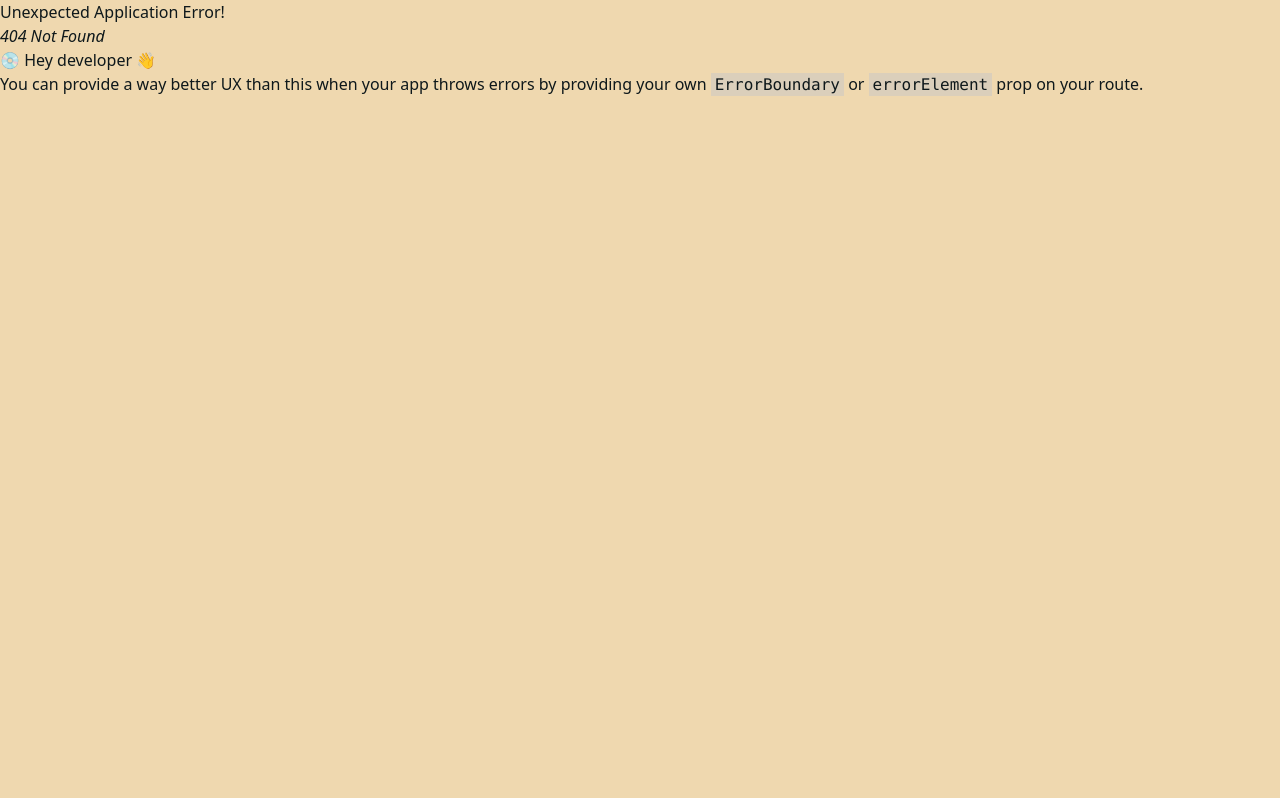
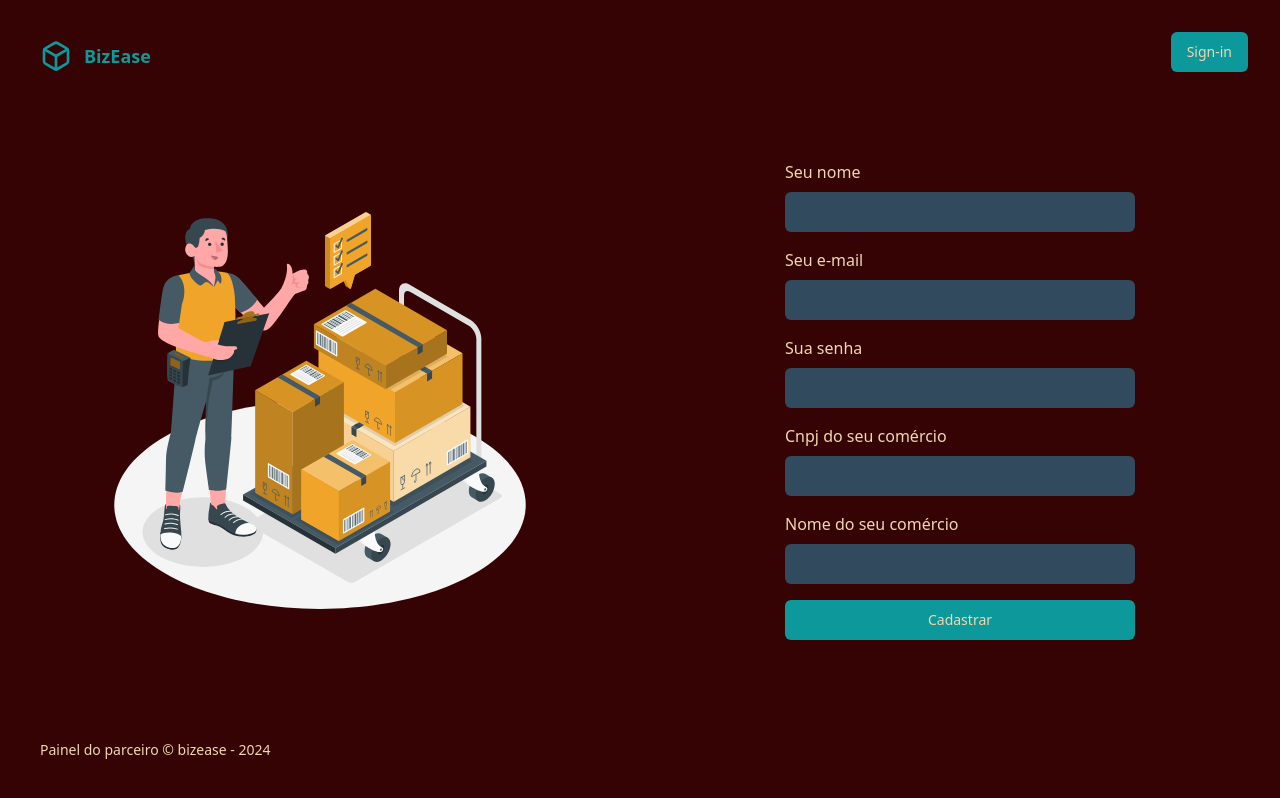
Before and after one commit to Urias01/bizease-ui, a React (Vite) app: page /sign-up in a window 1280 px wide. Before the commit this address had no page. Built offline with nearby package versions, Linux system fonts and the light colour scheme.

Commit message:
chore: Add registration page

```diff
--- a/src/app.tsx
+++ b/src/app.tsx
@@ -7,7 +7,7 @@ import { router } from './routes';
 export function App() {
   return (
     <HelmetProvider>
-      <ThemeProvider defaultTheme="light" storageKey="bizease-theme">
+      <ThemeProvider defaultTheme="dark" storageKey="bizease-theme">
         <Helmet titleTemplate="%s | bizease" />
         <Toaster richColors />
         <RouterProvider router={router} />
--- a/src/index.css
+++ b/src/index.css
@@ -5,87 +5,88 @@
 @layer base {
   :root {
     /* Cores de fundo e texto */
-    --background: 39, 66%, 81%; /* Pale Cream */
-    --foreground: 194, 33%, 8%; /* Very Dark Blue */
+    --background: 0, 0%, 88%; /* Light Gray (Baseado no #E0E0E0) */
+    --foreground: 0, 90%, 11%; /* Very Dark Red (Baseado no #0c1618) */
 
     /* Cores de cartões e popovers */
-    --card:  39, 66%, 81%; /* Pale Cream */
-    --card-foreground: 194, 33%, 8%; /* Very Dark Blue */
-    --popover: 39, 66%, 81%; /* Pale Cream */
-    --popover-foreground: 194, 33%, 8%; /* Very Dark Blue */
+    --card: 0, 0%, 88%; /* Light Gray (Baseado no #E0E0E0) */
+    --card-foreground: 0, 90%, 11%; /* Very Dark Red (Baseado no #0c1618) */
+    --popover: 0, 0%, 88%; /* Light Gray (Baseado no #E0E0E0) */
+    --popover-foreground: 0, 90%, 11%; /* Very Dark Red (Baseado no #0c1618) */
 
     /* Cores primárias e secundárias */
-    --primary: 181, 84%, 33%; /* Teal */
-    --primary-foreground: 39, 66%, 81%; /* Pale Cream */
-    --secondary: 182, 72%, 27%; /* Dark Teal */
-    --secondary-foreground: 39, 66%, 81%; /* Pale Cream */
+    --primary: 36, 82%, 58%; /* Orange (Baseado no #F0a429) */
+    --primary-foreground: 0, 90%, 11%; /* Very Dark Red (Baseado no #0c1618) */
+    --secondary: 39, 66%, 81%; /* Pale Cream (Baseado no #f2D5a6) */
+    --secondary-foreground: 0, 90%, 11%; /* Very Dark Red (Baseado no #0c1618) */
 
     /* Cores de elementos desativados e acentuados */
-    --muted: 182, 72%, 27%; /* Dark Teal */
-    --muted-foreground: 0, 0%, 4%; /* Almost Black */
-    --accent: 182, 72%, 27%; /* Dark Teal */
-    --accent-foreground: 39, 66%, 81%; /* Pale Cream */
+    --muted: 39, 66%, 81%; /* Pale Cream (Baseado no #f2D5a6) */
+    --muted-foreground: 0, 90%, 11%; /* Very Dark Red (Baseado no #0c1618) */
+    --accent: 36, 82%, 58%; /* Orange (Baseado no #F0a429) */
+    --accent-foreground: 0, 90%, 11%; /* Very Dark Red (Baseado no #0c1618) */
 
     /* Cores de erro e bordas */
-    --destructive: 0, 0%, 4%; /* Almost Black */
-    --destructive-foreground: 39, 66%, 81%; /* Pale Cream */
-    --border: 182, 72%, 27%; /* Dark Teal */
+    --destructive: 0, 90%, 11%; /* Very Dark Red (Baseado no #0c1618) */
+    --destructive-foreground: 39, 66%, 81%; /* Pale Cream (Baseado no #f2D5a6) */
+    --border: 39, 66%, 81%; /* Pale Cream (Baseado no #f2D5a6) */
 
     /* Cores de entrada e anéis de foco */
-    --input: 182, 72%, 27%; /* Dark Teal */
-    --ring: 181, 84%, 33%; /* Teal */
+    --input: 39, 66%, 81%; /* Pale Cream (Baseado no #f2D5a6) */
+    --ring: 36, 82%, 58%; /* Orange (Baseado no #F0a429) */
 
     /* Raio da borda */
     --radius: 0.5rem;
 
-    /* Cores de gráficos (mantido como padrão, ajustar se necessário) */
-    --chart-1: 181, 84%, 33%; /* Teal */
-    --chart-2: 182, 72%, 27%; /* Dark Teal */
-    --chart-3: 194, 33%, 8%; /* Very Dark Blue */
-    --chart-4: 39, 66%, 81%; /* Pale Cream */
-    --chart-5: 0, 0%, 4%;/* Almost Black */
+    /* Cores de gráficos */
+    --chart-1: 36, 82%, 58%; /* Orange (Baseado no #F0a429) */
+    --chart-2: 39, 66%, 81%; /* Pale Cream (Baseado no #f2D5a6) */
+    --chart-3: 0, 90%, 11%; /* Very Dark Red (Baseado no #0c1618) */
+    --chart-4: 0, 0%, 88%; /* Light Gray (Baseado no #E0E0E0) */
+    --chart-5: 0, 0%, 4%; /* Almost Black (Padrão) */
   }
 
   .dark {
     /* Cores de fundo e texto no modo escuro */
-    --background: 194, 33%, 8%; /* Very Dark Blue */
-    --foreground: 39, 66%, 81%; /* Pale Cream */
+    --background: 0, 90%, 11%; /* Very Dark Red (Baseado no #0c1618) */
+    --foreground: 39, 66%, 81%; /* Pale Cream (Baseado no #f2D5a6) */
 
     /* Cores de cartões e popovers no modo escuro */
-    --card: 194, 33%, 8%; /* Very Dark Blue */
-    --card-foreground: 39, 66%, 81%; /* Pale Cream */
-    --popover: 194, 33%, 8%; /* Very Dark Blue */
-    --popover-foreground: 39, 66%, 81%; /* Pale Cream */
+    --card: 0, 90%, 11%; /* Very Dark Red (Baseado no #0c1618) */
+    --card-foreground: 39, 66%, 81%; /* Pale Cream (Baseado no #f2D5a6) */
+    --popover: 0, 90%, 11%; /* Very Dark Red (Baseado no #0c1618) */
+    --popover-foreground: 39, 66%, 81%; /* Pale Cream (Baseado no #f2D5a6) */
 
     /* Cores primárias e secundárias no modo escuro */
-    --primary: 39, 66%, 81%; /* Pale Cream */
-    --primary-foreground: 194, 33%, 8%; /* Very Dark Blue */
-    --secondary: 181, 84%, 33%; /* Teal */
-    --secondary-foreground: 39, 66%, 81%; /* Pale Cream */
+    --primary: 181, 84%, 33%; /* Teal (Baseado no #127475) */
+    --primary-foreground: 39, 66%, 81%; /* Pale Cream (Baseado no #f2D5a6) */
+    --secondary: 207, 31%, 28%; /* Dark Grayish Blue (Baseado no #244248) */
+    --secondary-foreground: 39, 66%, 81%; /* Pale Cream (Baseado no #f2D5a6) */
 
     /* Cores de elementos desativados e acentuados no modo escuro */
-    --muted: 181, 84%, 33%; /* Teal */
-    --muted-foreground: 0, 0%, 4%; /* Almost Black */
-    --accent: 181, 84%, 33%; /* Teal */
-    --accent-foreground: 39, 66%, 81%; /* Pale Cream */
+    --muted: 207, 31%, 28%; /* Dark Grayish Blue (Baseado no #244248) */
+    --muted-foreground: 39, 66%, 81%; /* Pale Cream (Baseado no #f2D5a6) */
+    --accent: 181, 84%, 33%; /* Teal (Baseado no #127475) */
+    --accent-foreground: 39, 66%, 81%; /* Pale Cream (Baseado no #f2D5a6) */
 
     /* Cores de erro e bordas no modo escuro */
-    --destructive: 0, 0%, 4%; /* Almost Black */
-    --destructive-foreground: 39, 66%, 81%; /* Pale Cream */
-    --border: 181, 84%, 33%; /* Teal */
+    --destructive: 0, 90%, 11%; /* Very Dark Red (Baseado no #0c1618) */
+    --destructive-foreground: 39, 66%, 81%; /* Pale Cream (Baseado no #f2D5a6) */
+    --border: 207, 31%, 28%; /* Dark Grayish Blue (Baseado no #244248) */
 
     /* Cores de entrada e anéis de foco no modo escuro */
-    --input: 181, 84%, 33%; /* Teal */
-    --ring: 181, 84%, 33%; /* Teal */
+    --input: 207, 31%, 28%; /* Dark Grayish Blue (Baseado no #244248) */
+    --ring: 181, 84%, 33%; /* Teal (Baseado no #127475) */
 
-    /* Cores de gráficos (mantido como padrão, ajustar se necessário) */
-    --chart-1: 181, 84%, 33%; /* Teal */
-    --chart-2: 182, 72%, 27%; /* Dark Teal */
-    --chart-3: 194, 33%, 8%; /* Very Dark Blue */
-    --chart-4: 39, 66%, 81%; /* Pale Cream */
-    --chart-5: 0, 0%, 4%; /* Almost Black */
+    /* Cores de gráficos */
+    --chart-1: 181, 84%, 33%; /* Teal (Baseado no #127475) */
+    --chart-2: 207, 31%, 28%; /* Dark Grayish Blue (Baseado no #244248) */
+    --chart-3: 39, 66%, 81%; /* Pale Cream (Baseado no #f2D5a6) */
+    --chart-4: 0, 90%, 11%; /* Very Dark Red (Baseado no #0c1618) */
+    --chart-5: 0, 0%, 4%; /* Almost Black (Padrão) */
   }
 }
+
 
 @layer base {
   * {
--- a/src/pages/_layouts/_auth-layout.tsx
+++ b/src/pages/_layouts/_auth-layout.tsx
@@ -2,6 +2,7 @@ import { Box } from "lucide-react";
 import { Outlet } from "react-router-dom";
 
 import checkBoxDark from "@/assets/images/check-box-dark.svg";
+import checkBoxLight from "@/assets/images/check-box-light.svg";
 
 export function AuthLayout() {
   return (
@@ -9,7 +10,7 @@ export function AuthLayout() {
       <div
         className="hidden sm:flex h-full flex-col justify-between bg-background p-10 text-muted-foreground"
       >
-        <div className="flex items-center gap-3 text-lg  text-foreground">
+        <div className="flex items-center gap-3 text-lg  text-primary">
           <Box className="h-8 w-8" />
           <span className="font-semibold">BizEase</span>
         </div>
@@ -17,7 +18,7 @@ export function AuthLayout() {
           {localStorage.getItem("bizease-theme") === "dark" ? (
             <img src={checkBoxDark} className="h-[420px] w-[420px]" />
           ) : (
-            <img src={checkBoxDark} />
+            <img src={checkBoxLight} className="h-[420px] w-[420px]" />
           )}
         </div>
         <footer className="text-sm  text-foreground">
--- a/src/pages/auth/sign-in.tsx
+++ b/src/pages/auth/sign-in.tsx
@@ -24,7 +24,7 @@ export function SignIn() {
   });
 
   async function handleSignIn(data: SignInForm) {
-    await new Promise((resolve, reject) => {
+    await new Promise((resolve, _) => {
       setInterval(() => {
         resolve(true);
       }, 2000);
@@ -36,8 +36,12 @@ export function SignIn() {
     <>
       <Helmet title="Login" />
       <div className="p-8">
-        <Button variant={"ghost"} asChild className="absolute right-8 top-8 bg-foreground text-background">
-          <Link to="/">Novo estabelecimento</Link>
+        <Button
+          variant={"ghost"}
+          asChild
+          className="absolute right-8 top-8 bg-primary dark:bg-secondary text-foreground"
+        >
+          <Link to="/sign-up">Novo estabelecimento</Link>
         </Button>
 
         <div className="flex w-[350px] flex-col justify-center gap-6">
@@ -53,11 +57,11 @@ export function SignIn() {
               <Input
                 id="email"
                 type="email"
-                className="bg-[#244248] border-none"
+                className="bg-zinc-300 dark:bg-primary border-none"
                 {...register("email")}
               />
               {errors.email && (
-                <span className="mt-2 text-red-400">
+                <span className="mt-2 text-red-500">
                   {errors.email.message}
                 </span>
               )}
@@ -67,11 +71,11 @@ export function SignIn() {
               <Input
                 id="password"
                 type="password"
-                className="bg-[#244248] border-none"
+                className="bg-zinc-300 dark:bg-primary border-none"
                 {...register("password")}
               />
               {errors.password && (
-                <span className="mt-2 text-red-400">
+                <span className="mt-2 text-red-500">
                   {errors.password.message}
                 </span>
               )}
@@ -80,7 +84,7 @@ export function SignIn() {
               </p>
             </div>
             <Button
-              className="w-full bg-muted text-foreground hover:bg-[#37646d]
+              className="w-full bg-primary text-foreground hover:bg-secondary
                 enabled:hover:cursor-pointer disabled:hover:cursor-not-allowed disabled:opacity-50 "
               type="submit"
               disabled={isSubmitting}
--- /dev/null
+++ b/src/pages/auth/sign-up.tsx
@@ -0,0 +1,135 @@
+import { Button } from "@/components/ui/button";
+import { Input } from "@/components/ui/input";
+import { zodResolver } from "@hookform/resolvers/zod";
+import { Label } from "@radix-ui/react-label";
+import { Helmet } from "react-helmet-async";
+import { useForm } from "react-hook-form";
+import { Link } from "react-router-dom";
+import { z } from "zod";
+
+const signUpForm = z.object({
+  email: z.string().min(1, "O campo é obrigatório ser preenchido").email("E-mail inválido"),
+  name: z.string().min(1, "O campo é obrigatório ser preenchido").min(3, "O nome precisa de no mínimo 3 caracteres"),
+  password: z.string().min(1, "O campo é obrigatório ser preenchido").min(6, "Senha precisa ter pelo menos 6 caracteres"),
+  cnpj: z.string().min(1, "O campo é obrigatório ser preenchido").min(14, "CNPJ é composto por 14 digítos"),
+  commerceName: z.string().min(1, "O campo é obrigatório ser preenchido")
+});
+
+type SignUpForm = z.infer<typeof signUpForm>;
+
+export function SignUp() {
+  const {
+    register,
+    handleSubmit,
+    formState: { errors, isSubmitting },
+  } = useForm<SignUpForm>({
+    resolver: zodResolver(signUpForm),
+  });
+
+  async function handleSignUp(data: SignUpForm) {
+    await new Promise((resolve, _) => {
+        setInterval(() => {
+          resolve(true);
+        }, 2000);
+      });
+      return null;
+  }
+
+  return (
+    <>
+      <Helmet title="Cadastro" />
+      <div className="p-8 mt-14 md:mt-0">
+        <Button
+          variant={"ghost"}
+          asChild
+          className="absolute right-8 top-8 bg-primary hover:bg-secondary text-foreground"
+        >
+          <Link to="/sign-in">Sign-in</Link>
+        </Button>
+
+        <div className="flex w-[350px] flex-col justify-center gap-6">
+          <form className="space-y-4" onSubmit={handleSubmit(handleSignUp)}>
+            <div className="space-y-2">
+              <Label htmlFor="name">Seu nome</Label>
+              <Input
+                id="name"
+                type="text"
+                className="bg-secondary border-none"
+                {...register("name")}
+              />
+              {errors.name && (
+                <span className="mt-2 text-red-500">
+                  {errors.name.message}
+                </span>
+              )}
+            </div>
+            <div className="space-y-2">
+              <Label htmlFor="email">Seu e-mail</Label>
+              <Input
+                id="email"
+                type="email"
+                className="bg-secondary border-none"
+                {...register("email")}
+              />
+              {errors.email && (
+                <span className="mt-2 text-red-500">
+                  {errors.email.message}
+                </span>
+              )}
+            </div>
+            <div className="space-y-2">
+              <Label htmlFor="password">Sua senha</Label>
+              <Input
+                id="password"
+                type="password"
+                className="bg-secondary border-none"
+                {...register("password")}
+              />
+              {errors.password && (
+                <span className="mt-2 text-red-500">
+                  {errors.password.message}
+                </span>
+              )}
+            </div>
+            <div className="space-y-2">
+              <Label htmlFor="cnpj">Cnpj do seu comércio</Label>
+              <Input
+                id="cnpj"
+                type="text"
+                className="bg-secondary border-none"
+                {...register("cnpj")}
+              />
+              {errors.cnpj && (
+                <span className="mt-2 text-red-500">
+                  {errors.cnpj.message}
+                </span>
+              )}
+            </div>
+            <div className="space-y-2">
+              <Label htmlFor="commerceName">Nome do seu comércio</Label>
+              <Input
+                id="commerceName"
+                type="text"
+                className="bg-secondary border-none"
+                {...register("commerceName")}
+              />
+              {errors.commerceName && (
+                <span className="mt-2 text-red-500">
+                  {errors.commerceName.message}
+                </span>
+              )}
+            </div>
+            <Button
+              className="w-full bg-primary text-foreground hover:bg-secondary
+                enabled:hover:cursor-pointer disabled:hover:cursor-not-allowed disabled:opacity-50 "
+              type="submit"
+              disabled={isSubmitting}
+            >
+              Cadastrar
+            </Button>
+          </form>
+        </div>
+      </div>
+    </>
+  );
+}
--- a/src/routes.tsx
+++ b/src/routes.tsx
@@ -1,6 +1,7 @@
 import { createBrowserRouter } from "react-router-dom";
 import { AuthLayout } from "./pages/_layouts/_auth-layout";
 import { SignIn } from "./pages/auth/sign-in";
+import { SignUp } from "./pages/auth/sign-up";
 
 
 
@@ -9,7 +10,8 @@ export const router = createBrowserRouter([
     path: "/",
     element: <AuthLayout />,
     children: [
-      { path: "/sign-in", element: <SignIn /> }
+      { path: "/sign-in", element: <SignIn /> },
+      { path: "/sign-up", element: <SignUp /> }
     ],
   }
 ])
```
Also changed, not shown: src/assets/images/check-box-light.svg (added).
